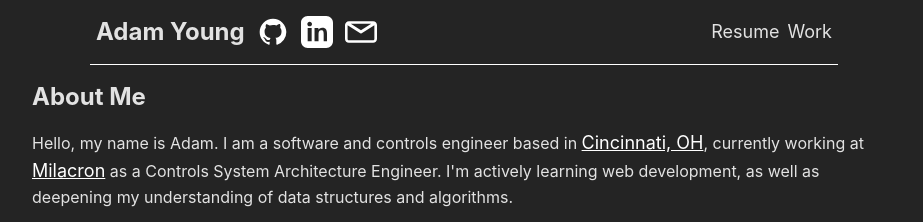
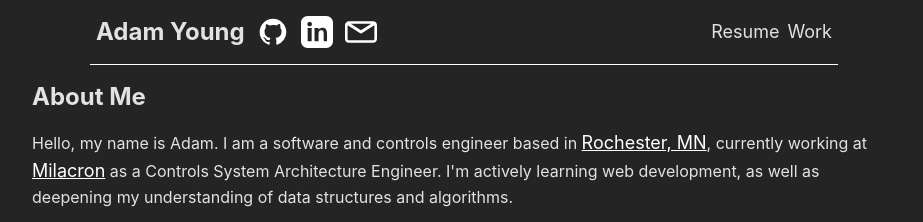
Before and after one commit to Adonuu/portfolio, a React (Vite) app: page / in a window 1280 px wide. Shown: the top 222 px of the page, without its empty margins (176-1099 px from the left). Built offline with nearby package versions, Linux system fonts and the light colour scheme.

Commit message:
update location to Rochester, MN

```diff
--- a/src/pages/index.jsx
+++ b/src/pages/index.jsx
@@ -6,7 +6,7 @@ export function Index() {
       <h1 className="text-2xl font-bold">About Me</h1>
       <p className="mt-4">
         Hello, my name is Adam. I am a software and controls engineer based in{" "}
-        <Link label={"Cincinnati, OH"} url={"https://www.google.com/maps/place/Cincinnati,+OH"} />,
+        <Link label={"Rochester, MN"} url={"https://www.google.com/maps/place/Rochester,+MN"} />,
         currently working at{" "}
         <Link label={"Milacron"} url={"https://www.milacron.com"}/ >{" "}
         as a Controls System Architecture Engineer.
```
